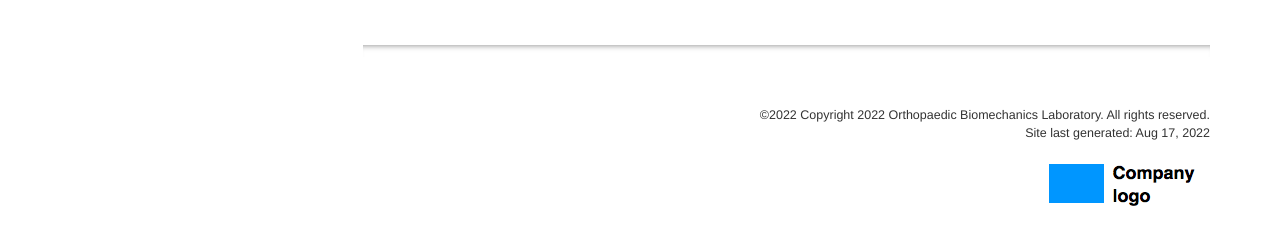
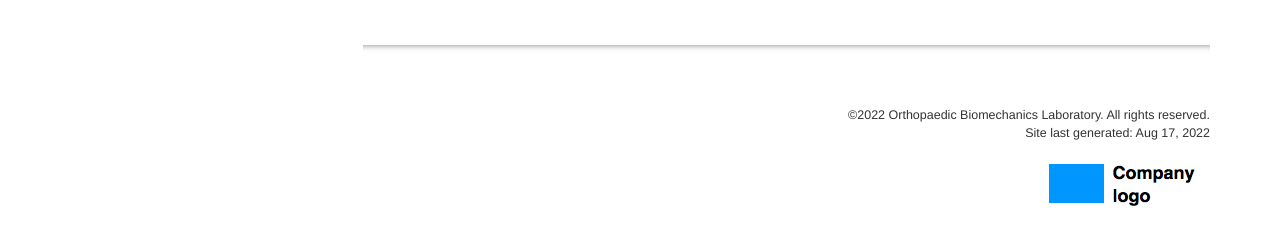
Before and after one commit to BRIO-lab/Joint-Track-Machine-Learning, a Jekyll site: the page built from docs/index.md, in a window 1280 px wide and 900 px high, scrolled down 9478 px. Shown: the part 618-863 px from the top of the window. Built offline with Jekyll 4.4.1, drawn with Linux system fonts in a browser that asks for light colours; comment, search, counter and statistics services are not loaded.

Commit message:
asdfasdf

```diff
--- a/docs/_config.yml
+++ b/docs/_config.yml
@@ -9,7 +9,7 @@ topnav_title: Joint Track Machine Learning
 site_title: Joint Track Machine Learning
 # this appears in the html browser tab for the site title (seen mostly by search engines, not users)
 
-company_name: Copyright 2022 Orthopaedic Biomechanics Laboratory
+company_name: Orthopaedic Biomechanics Laboratory
 # this appears in the footer
 
 github_editme_path:
```
Also changed, not shown: docs/Gemfile.lock.
